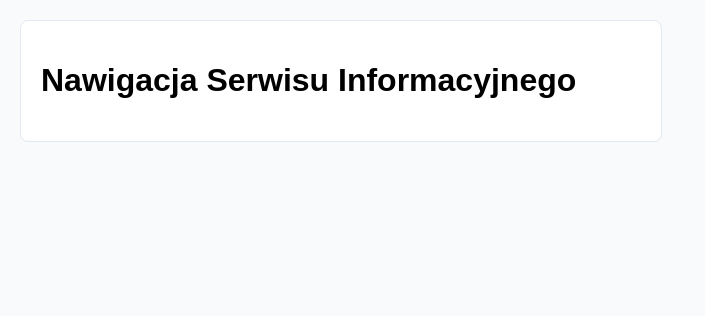
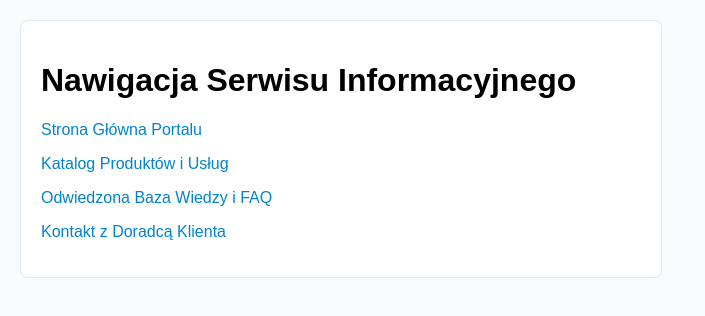
Before and after one commit to Bartosz4EI/strony, a plain HTML site: page linki_i_przyciski/nauka/zadanie1_stany_linkow_lvha/index.html in a window 1280 px wide. Shown: the whole page, without its empty margins (0-705 px from the left). Drawn offline with Linux system fonts and the light colour scheme.

Commit message:
Add navigation menu with links to index.html
Added navigation links to the main page.

```diff
--- a/linki_i_przyciski/nauka/zadanie1_stany_linkow_lvha/index.html
+++ b/linki_i_przyciski/nauka/zadanie1_stany_linkow_lvha/index.html
@@ -9,6 +9,12 @@
   <main class="kontener">
     <h1>Nawigacja Serwisu Informacyjnego</h1>
     <!-- TODO: Utwórz listę ul.menu-linkow z odnośnikami opisanymi w instrukcji -->
+    <nav class="menu-linkow">
+      <p><a href="cos.html">Strona Główna Portalu</a></p>
+      <p><a href="cos.html">Katalog Produktów i Usług</a></p>
+      <p><a href="cos.html">Odwiedzona Baza Wiedzy i FAQ</a></p>
+      <p><a href="cos.html">Kontakt z Doradcą Klienta</a></p>
+    </nav>
   </main>
 </body>
 </html>
```
